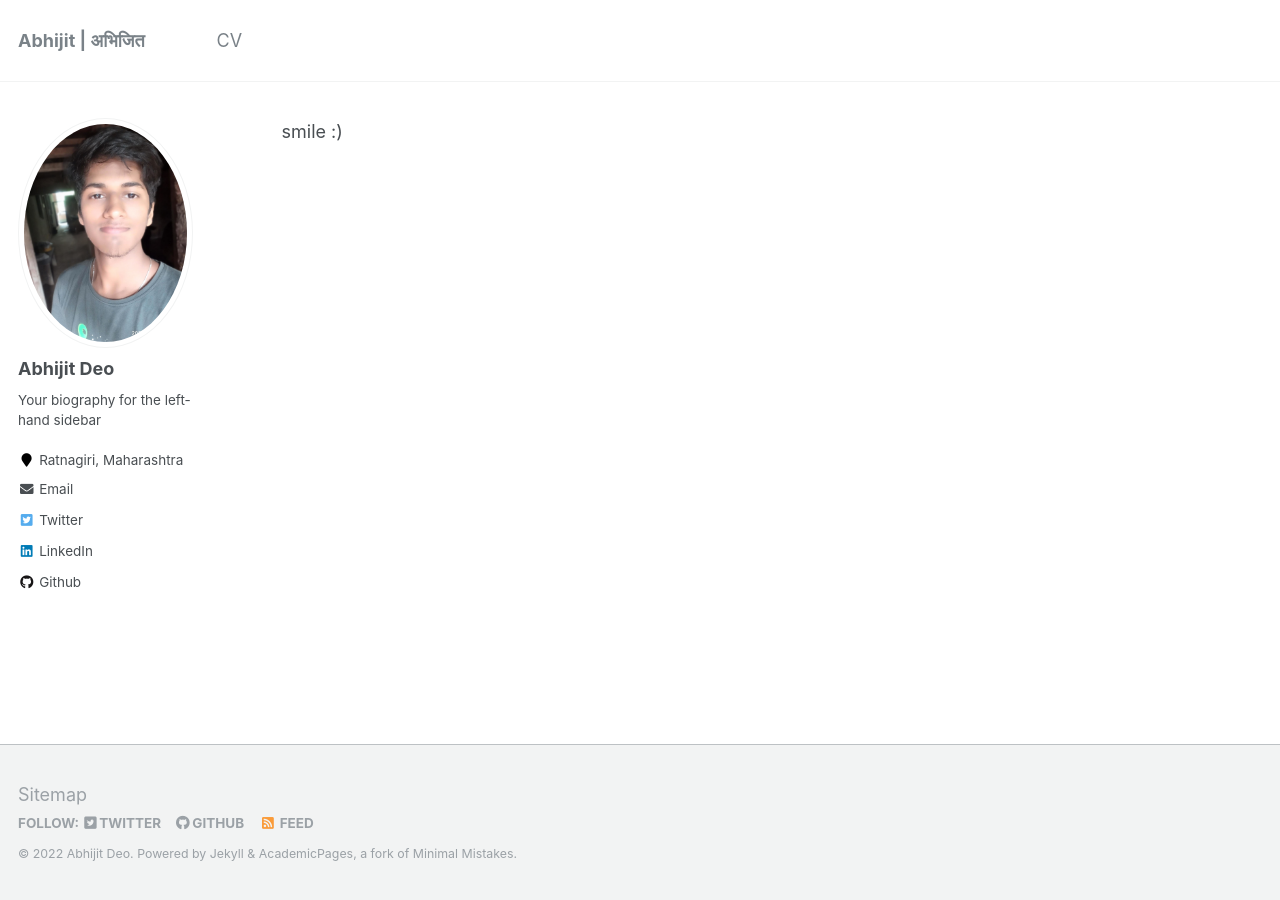
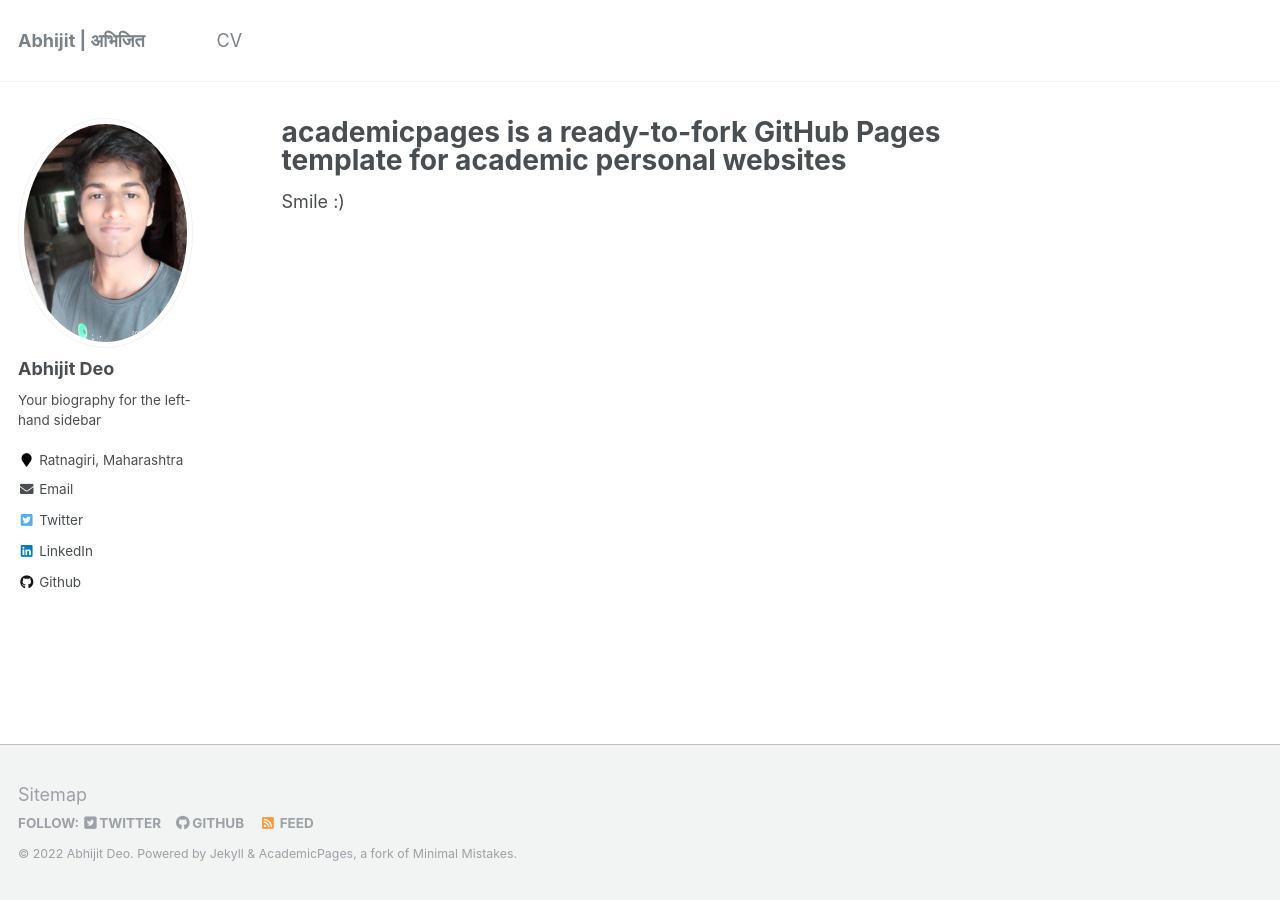
Before and after one commit to abhi-glitchhg/abhi-glitchhg.github.io, a Jekyll site: the page built from _pages/about.md, in a window 1280 px wide. Built offline with Jekyll 4.4.1, drawn with Linux system fonts in a browser that asks for light colours; our own code applies the rules of GitHub Pages for plain Markdown files.

Commit message:
minor edit

```diff
--- a/_pages/about.md
+++ b/_pages/about.md
@@ -1 +1,13 @@
-smile :)
+---
+permalink: /
+title: "academicpages is a ready-to-fork GitHub Pages template for academic personal websites"
+excerpt: "About me"
+author_profile: true
+redirect_from:
+  - /about/
+  - /about.html
+---
+
+
+
+Smile :)
```
